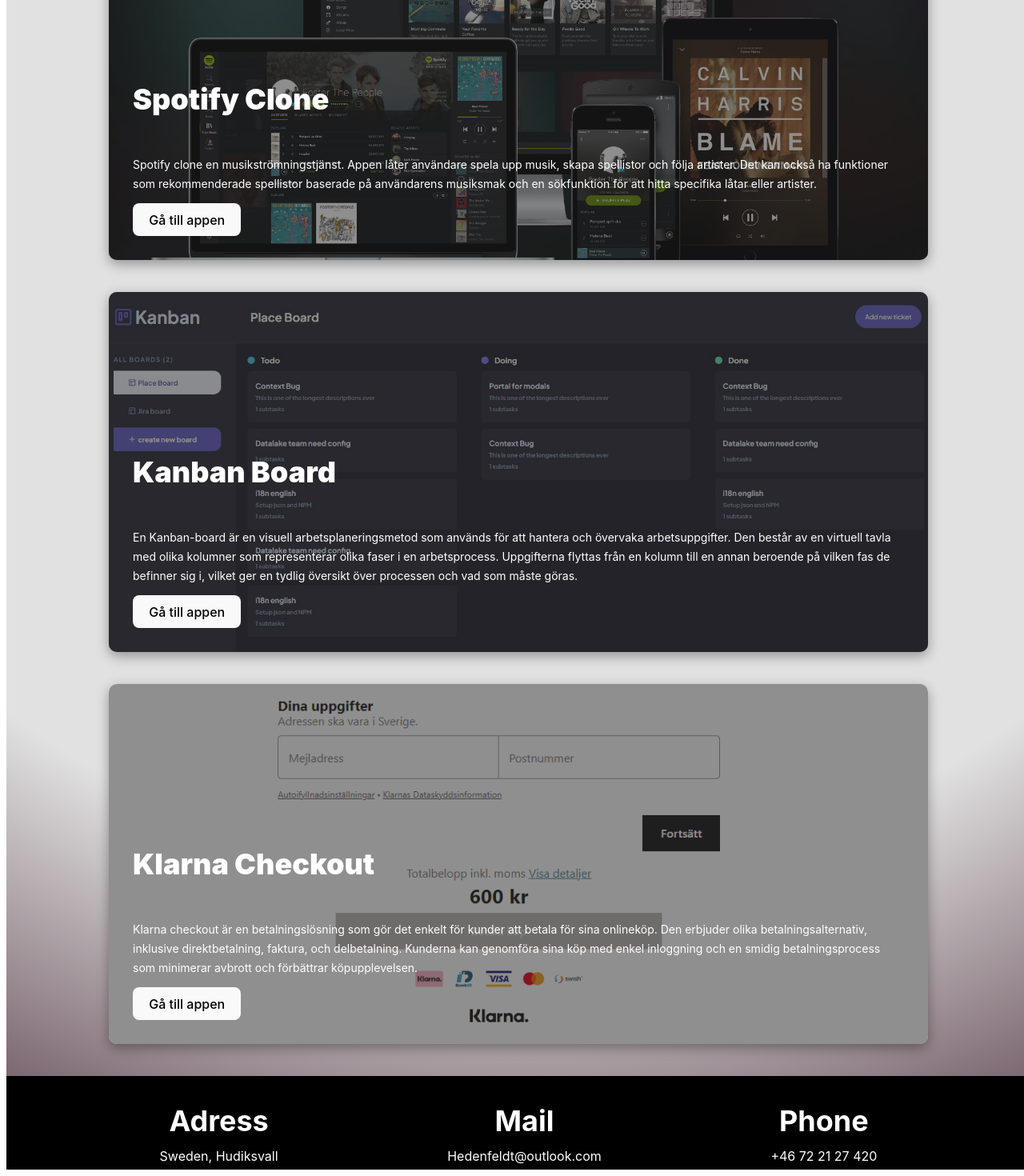
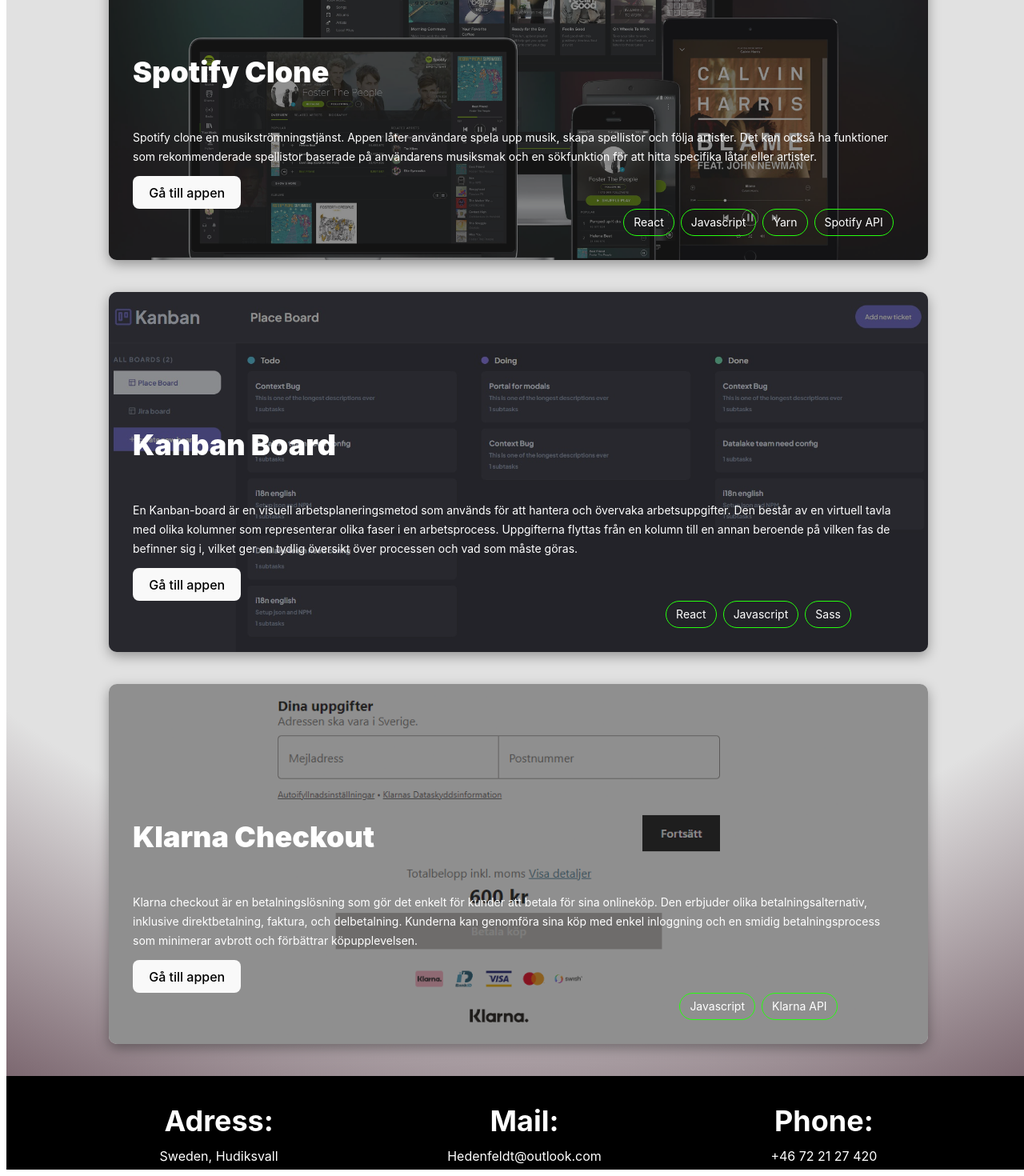
Before and after one commit to hedenfeldt/portfolio-main, a React (Vite) app: page / in a window 1280 px wide. Shown: the part 1368-2838 px from the top of the page at 80% size. Built offline with nearby package versions, Linux system fonts and the light colour scheme.

Commit message:
projekt chip added

```diff
--- a/src/App.css
+++ b/src/App.css
@@ -154,6 +154,26 @@
   color: white;
 }
 
+.Chip-wrapper-projekt {
+  display: flex;
+  flex-wrap: wrap;
+  gap: 8px;
+  justify-content: center;
+  align-items: center;
+  padding: 0px 20px;
+  position: relative;
+  left:300px
+}
+.chip-projekt{
+  border-radius: 9999px;
+  padding: 4px 12px;
+  font-size: 14px;
+  border: 1px solid rgb(38, 255, 14);
+  color: #fff;
+  position: relative;
+
+}
+
 footer {
   display: flex;
   justify-content: space-evenly;
--- a/src/components/HomePage.jsx
+++ b/src/components/HomePage.jsx
@@ -72,7 +72,11 @@
             <Link to="/text-to-speech">
             <button>Gå till appen</button>
             </Link>
-
+            <div className="Chip-wrapper-projekt">
+              <div className="chip-projekt">React</div>
+              <div className="chip-projekt">Javascript</div>
+              <div className="chip-projekt">Css</div>
+            </div>
           </div>
         </article>
 
@@ -87,6 +91,12 @@
             <a href="https://visionary-cranachan-4bedbd.netlify.app/">
             <button>Gå till appen</button>
             </a>
+            <div className="Chip-wrapper-projekt">
+              <div className="chip-projekt">React</div>
+              <div className="chip-projekt">Javascript</div>
+              <div className="chip-projekt">Yarn</div>
+              <div className="chip-projekt">Spotify API</div>
+            </div>
           </div>
         </article>
 
@@ -101,6 +111,11 @@
             <a href="https://flourishing-faun-9bc059.netlify.app/">
             <button>Gå till appen</button>
             </a>
+            <div className="Chip-wrapper-projekt">
+              <div className="chip-projekt">React</div>
+              <div className="chip-projekt">Javascript</div>
+              <div className="chip-projekt">Sass</div>
+            </div>
           </div>
         </article>
 
@@ -115,6 +130,10 @@
             <a href="https://klarna-poh-z5es.onrender.com/">
             <button>Gå till appen</button>
             </a>
+            <div className="Chip-wrapper-projekt">
+              <div className="chip-projekt">Javascript</div>
+              <div className="chip-projekt">Klarna API</div>
+            </div>
           </div>
         </article>
 
@@ -124,16 +143,16 @@
       <footer id="Kontakta-mig">
 
           <div className="Foot-container">
-          <h3 className="Foot-title">Adress</h3>
+          <h3 className="Foot-title">Adress:</h3>
           <p className="Foot-subtitle">Sweden, Hudiksvall</p>
           </div>
           <div className="Foot-container">
-          <h3 className="Foot-title">Mail</h3>
+          <h3 className="Foot-title">Mail:</h3>
 
           <p className="Foot-subtitle">Hedenfeldt@outlook.com</p>
           </div>
           <div className="Foot-container">
-          <h3 className="Foot-title">Phone</h3>
+          <h3 className="Foot-title">Phone:</h3>
           <p className="Foot-subtitle">+46 72 21 27 420</p>
         </div>
 
```
